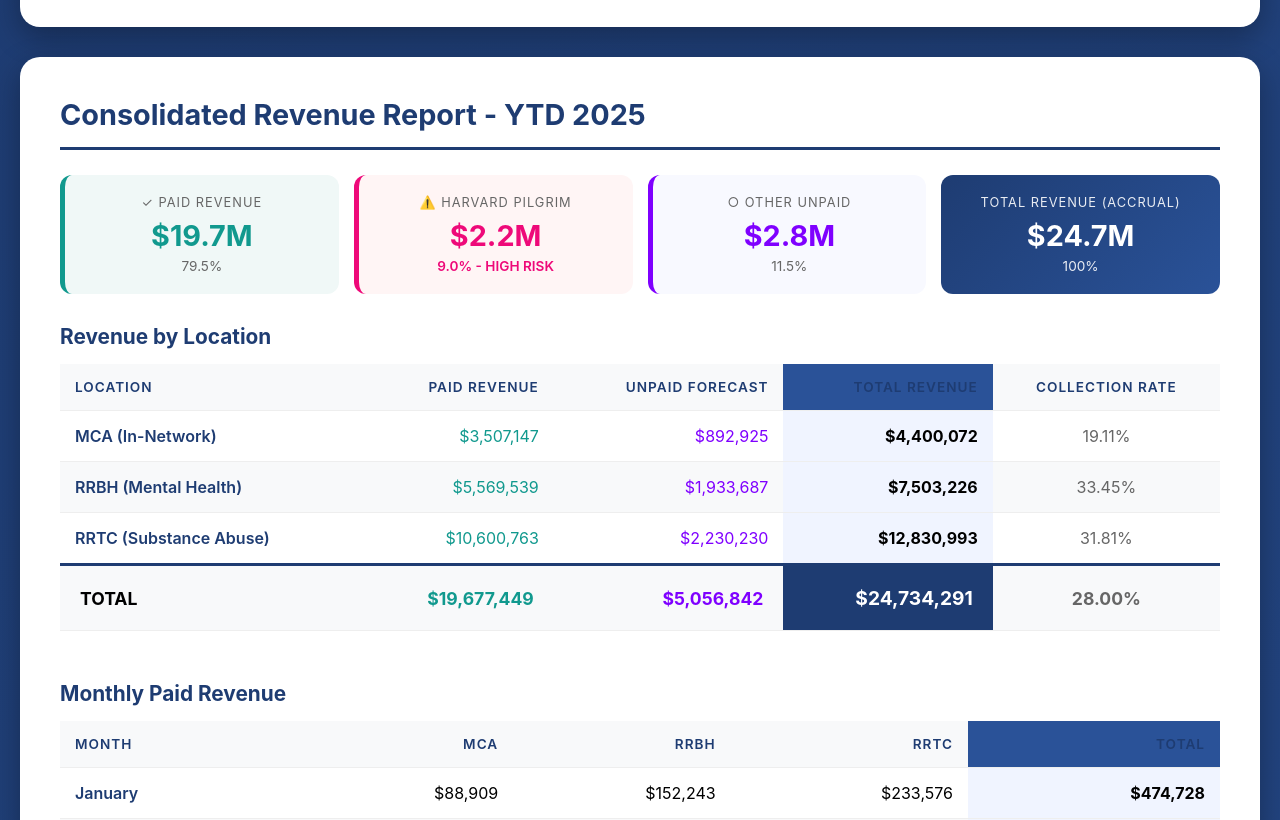
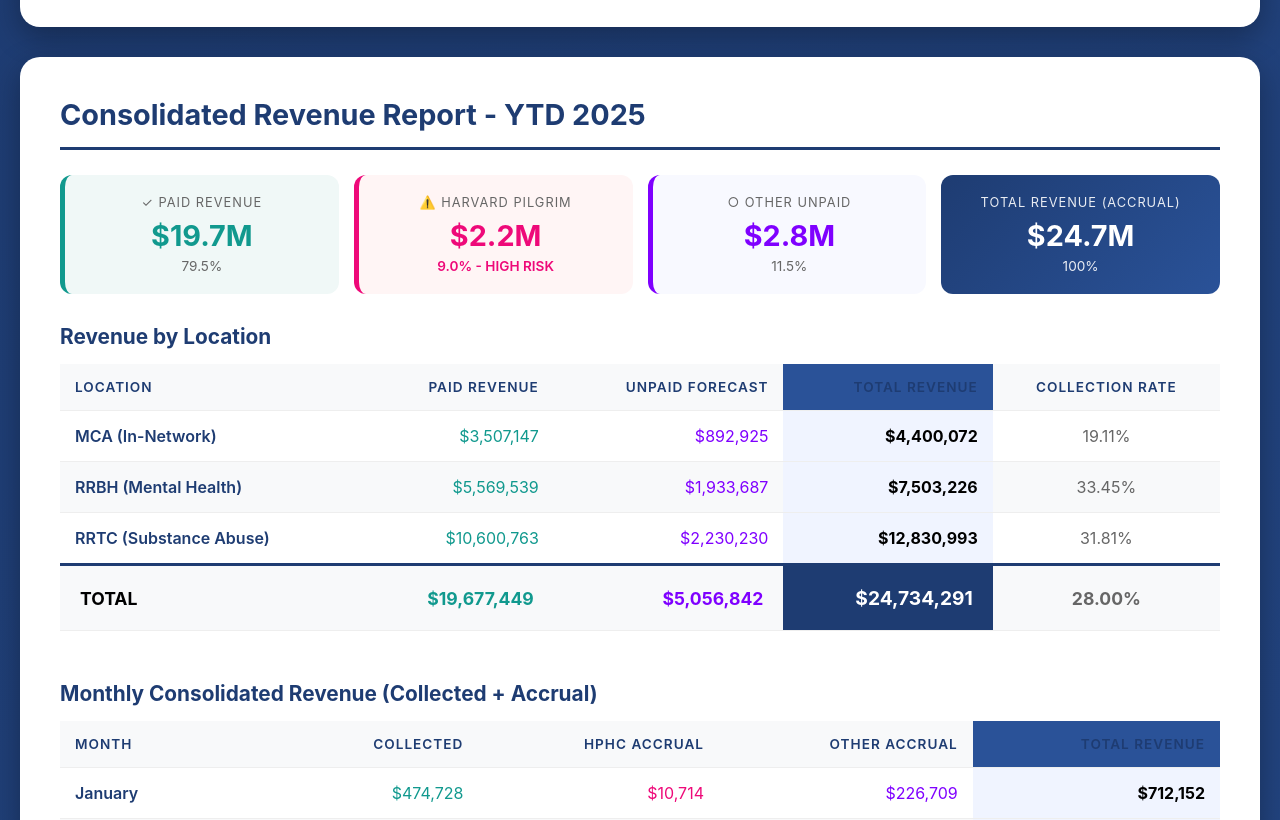
Before and after one commit to dfitzgerald005/dashboard-site, a plain HTML site: page index.html in a window 1280 px wide. Shown: the part 133-953 px from the top of the page. Drawn offline with nearby package versions, Linux system fonts and the light colour scheme.

Commit message:
Update monthly revenue table with consolidated accrual methodology
- Replaced monthly paid revenue by location with consolidated monthly revenue table
- Shows Collected Revenue + HPHC Accrual + Other Accrual for each month
- Revenue accrual calculated using multi-dimensional rates (Location x Payer x Service Type)
- Unpaid claims grouped by DOS (Date of Service) for accurate billing month attribution
- Paid claims identified by InsPays_Clm > 0, not EIVP field
- Added totals footer row showing YTD consolidated revenue: $27.1M

Co-Authored-By: Claude Sonnet 4.5 <noreply@anthropic.com>

```diff
--- a/index.html
+++ b/index.html
@@ -281,17 +281,17 @@
                 </table>
             </div>
 
-            <!-- Monthly Paid Revenue -->
-            <h3 style="color: #1e3c72; font-size: 1.3em; margin-bottom: 15px; margin-top: 30px;">Monthly Paid Revenue</h3>
+            <!-- Monthly Consolidated Revenue -->
+            <h3 style="color: #1e3c72; font-size: 1.3em; margin-bottom: 15px; margin-top: 30px;">Monthly Consolidated Revenue (Collected + Accrual)</h3>
             <div style="overflow-x: auto;">
                 <table style="width: 100%; border-collapse: collapse;">
                     <thead>
                         <tr style="background: #1e3c72; color: white;">
                             <th style="padding: 15px; text-align: left; font-weight: 600; text-transform: uppercase; font-size: 0.85em; letter-spacing: 1px;">Month</th>
-                            <th style="padding: 15px; text-align: right; font-weight: 600; text-transform: uppercase; font-size: 0.85em; letter-spacing: 1px;">MCA</th>
-                            <th style="padding: 15px; text-align: right; font-weight: 600; text-transform: uppercase; font-size: 0.85em; letter-spacing: 1px;">RRBH</th>
-                            <th style="padding: 15px; text-align: right; font-weight: 600; text-transform: uppercase; font-size: 0.85em; letter-spacing: 1px;">RRTC</th>
-                            <th style="padding: 15px; text-align: right; font-weight: 600; text-transform: uppercase; font-size: 0.85em; letter-spacing: 1px; background: #2a5298;">Total</th>
+                            <th style="padding: 15px; text-align: right; font-weight: 600; text-transform: uppercase; font-size: 0.85em; letter-spacing: 1px;">Collected</th>
+                            <th style="padding: 15px; text-align: right; font-weight: 600; text-transform: uppercase; font-size: 0.85em; letter-spacing: 1px;">HPHC Accrual</th>
+                            <th style="padding: 15px; text-align: right; font-weight: 600; text-transform: uppercase; font-size: 0.85em; letter-spacing: 1px;">Other Accrual</th>
+                            <th style="padding: 15px; text-align: right; font-weight: 600; text-transform: uppercase; font-size: 0.85em; letter-spacing: 1px; background: #2a5298;">Total Revenue</th>
                         </tr>
                     </thead>
                     <tbody id="monthlyTable">
@@ -398,36 +398,56 @@
 
     <script>
         // Monthly Paid Revenue by Location
-        const monthlyByLocation = [
-            {month: "January", MCA: 88909.40, RRBH: 152243.34, RRTC: 233575.65},
-            {month: "February", MCA: 237889.45, RRBH: 335562.21, RRTC: 756800.98},
-            {month: "March", MCA: 258517.09, RRBH: 532093.84, RRTC: 725180.76},
-            {month: "April", MCA: 304328.71, RRBH: 369618.32, RRTC: 1109684.18},
-            {month: "May", MCA: 302746.81, RRBH: 334400.01, RRTC: 1073081.47},
-            {month: "June", MCA: 184074.33, RRBH: 453246.21, RRTC: 1377638.29},
-            {month: "July", MCA: 186826.18, RRBH: 867028.55, RRTC: 1026883.89},
-            {month: "August", MCA: 334036.89, RRBH: 703728.71, RRTC: 849221.21},
-            {month: "September", MCA: 316631.51, RRBH: 596984.49, RRTC: 693147.14},
-            {month: "October", MCA: 279742.87, RRBH: 337538.24, RRTC: 1031037.47},
-            {month: "November", MCA: 323014.51, RRBH: 254688.44, RRTC: 711610.07},
-            {month: "December", MCA: 689214.79, RRBH: 632406.47, RRTC: 850312.00}
+        const monthlyConsolidated = [
+            {month: "January", collected: 474728.39, hphc: 10713.68, other: 226709.44, total: 712151.51},
+            {month: "February", collected: 1330252.64, hphc: 3967.05, other: 102828.70, total: 1437048.39},
+            {month: "March", collected: 1515791.69, hphc: 22465.88, other: 141320.31, total: 1679577.88},
+            {month: "April", collected: 1783631.21, hphc: 34293.30, other: 142545.00, total: 1960469.51},
+            {month: "May", collected: 1710228.29, hphc: 113162.25, other: 120012.63, total: 1943403.17},
+            {month: "June", collected: 2014958.83, hphc: 142193.48, other: 160944.50, total: 2318096.81},
+            {month: "July", collected: 2080738.62, hphc: 124061.92, other: 140945.08, total: 2345745.62},
+            {month: "August", collected: 1886986.81, hphc: 750639.32, other: 98063.58, total: 2735689.71},
+            {month: "September", collected: 1606763.14, hphc: 977671.34, other: 151631.84, total: 2736066.32},
+            {month: "October", collected: 1648318.58, hphc: 1047661.00, other: 324047.66, total: 3020027.24},
+            {month: "November", collected: 1289313.02, hphc: 831859.30, other: 444188.54, total: 2565360.86},
+            {month: "December", collected: 2171933.26, hphc: 520458.72, other: 976391.80, total: 3668783.78}
         ];
 
-        // Populate monthly table
+        // Populate monthly consolidated table
         const monthlyTableBody = document.getElementById('monthlyTable');
-        monthlyByLocation.forEach((data, index) => {
-            const total = data.MCA + data.RRBH + data.RRTC;
+        let sumCollected = 0, sumHPHC = 0, sumOther = 0, sumTotal = 0;
+
+        monthlyConsolidated.forEach((data, index) => {
             const row = document.createElement('tr');
             row.style.background = index % 2 === 0 ? '#ffffff' : '#f8f9fa';
             row.innerHTML = `
                 <td style="padding: 15px; font-weight: 600; color: #1e3c72;">${data.month}</td>
-                <td style="padding: 15px; text-align: right;">$${data.MCA.toLocaleString('en-US', {maximumFractionDigits: 0})}</td>
-                <td style="padding: 15px; text-align: right;">$${data.RRBH.toLocaleString('en-US', {maximumFractionDigits: 0})}</td>
-                <td style="padding: 15px; text-align: right;">$${data.RRTC.toLocaleString('en-US', {maximumFractionDigits: 0})}</td>
-                <td style="padding: 15px; text-align: right; font-weight: bold; background: #f0f4ff;">$${total.toLocaleString('en-US', {maximumFractionDigits: 0})}</td>
+                <td style="padding: 15px; text-align: right; color: #11998e;">$${data.collected.toLocaleString('en-US', {maximumFractionDigits: 0})}</td>
+                <td style="padding: 15px; text-align: right; color: #ee0979;">$${data.hphc.toLocaleString('en-US', {maximumFractionDigits: 0})}</td>
+                <td style="padding: 15px; text-align: right; color: #7f00ff;">$${data.other.toLocaleString('en-US', {maximumFractionDigits: 0})}</td>
+                <td style="padding: 15px; text-align: right; font-weight: bold; background: #f0f4ff;">$${data.total.toLocaleString('en-US', {maximumFractionDigits: 0})}</td>
             `;
             monthlyTableBody.appendChild(row);
+
+            sumCollected += data.collected;
+            sumHPHC += data.hphc;
+            sumOther += data.other;
+            sumTotal += data.total;
         });
+
+        // Add totals footer row
+        const footerRow = document.createElement('tr');
+        footerRow.style.background = '#f8f9fa';
+        footerRow.style.fontWeight = 'bold';
+        footerRow.style.borderTop = '3px solid #1e3c72';
+        footerRow.innerHTML = `
+            <td style="padding: 20px; font-size: 1.1em;">TOTAL</td>
+            <td style="padding: 20px; text-align: right; color: #11998e; font-size: 1.1em;">$${sumCollected.toLocaleString('en-US', {maximumFractionDigits: 0})}</td>
+            <td style="padding: 20px; text-align: right; color: #ee0979; font-size: 1.1em;">$${sumHPHC.toLocaleString('en-US', {maximumFractionDigits: 0})}</td>
+            <td style="padding: 20px; text-align: right; color: #7f00ff; font-size: 1.1em;">$${sumOther.toLocaleString('en-US', {maximumFractionDigits: 0})}</td>
+            <td style="padding: 20px; text-align: right; background: #1e3c72; color: white; font-size: 1.2em;">$${sumTotal.toLocaleString('en-US', {maximumFractionDigits: 0})}</td>
+        `;
+        monthlyTableBody.appendChild(footerRow);
 
         // Data from analysis
         const payerData = [
```
